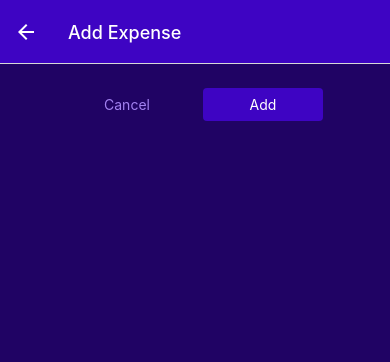
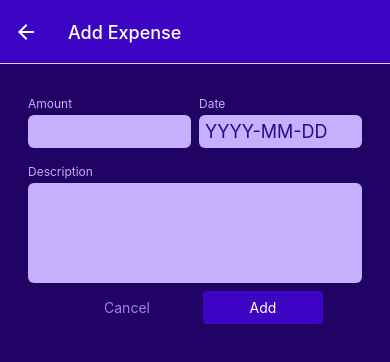
Before and after one commit to judejay/expenses-tracker, a React Native app: screen /ManageExpenses in a window 390 px wide. Shown: the top 362 px of the page. Built offline with nearby package versions, Linux system fonts and the light colour scheme.

Commit message:
what's your style

```diff
--- /dev/null
+++ b/components/ManageExpenses/Input.tsx
@@ -0,0 +1,55 @@
+import { StyleSheet, Text, TextInput, View, KeyboardTypeOptions, StyleProp, ViewStyle  } from 'react-native'
+import React from 'react'
+import { GlobalStyles } from '../../constants/styles'
+
+type InputProps = {
+    label: string,
+    type: KeyboardTypeOptions,
+    maxLength: number,
+    onChangeText: () => void,
+    placeholder?: string
+    multiline?: boolean
+    style?: StyleProp<ViewStyle>;}
+
+
+const Input = ({style, label, type, maxLength, onChangeText, placeholder, multiline}: InputProps) => {
+
+  return (
+    <View style={[styles.inputContainer, style]}>
+      <Text style={styles.label}>{label}</Text>
+      <TextInput
+        keyboardType={type}
+        maxLength={maxLength}
+        onChangeText={onChangeText}
+        placeholder={placeholder}
+        multiline={multiline}
+        style={[styles.input, multiline? styles.inputMultiline: null]}
+      />
+    </View>
+  )
+}
+
+export default Input
+
+const styles = StyleSheet.create({
+  inputContainer: {
+    marginHorizontal: 4,
+    marginVertical: 8,
+  },
+  input:{
+    backgroundColor: GlobalStyles.colors.primary100,
+    padding: 6,
+    borderRadius: 6,
+    fontSize: 18,
+    color: GlobalStyles.colors.primary700
+  },
+  label: {
+    fontSize: 12,
+    color: GlobalStyles.colors.primary100,
+    marginBottom: 4
+  },
+  inputMultiline: {
+    minHeight: 100,
+    textAlignVertical: 'top'
+  }
+})
--- /dev/null
+++ b/components/ManageExpenses/InputForm.tsx
@@ -0,0 +1,48 @@
+import { StyleSheet, Text, View } from 'react-native'
+import React from 'react'
+import Input from './Input'
+import { GlobalStyles } from '../../constants/styles'
+
+const InputForm = () => {
+    const amountChangedHandler = () => {}
+  return (
+    <View >
+        <View style={styles.inputsRow}>
+            <Input
+            style={styles.rowInput}
+            label='Amount'
+            type='decimal-pad'
+            maxLength={0}
+            onChangeText={amountChangedHandler}/>
+            <Input
+            style={styles.rowInput}
+            placeholder='YYYY-MM-DD'
+            label='Date' type='default'
+            maxLength={10}
+            onChangeText={function (): void {
+            throw new Error('Function not implemented.')
+            } } />
+        </View>
+        <Input
+         label='Description'
+         type={'default'}
+         multiline={true}
+         maxLength={0}
+         onChangeText={function (): void {
+              throw new Error('Function not implemented.')
+          } } />
+    </View>
+  )
+}
+
+export default InputForm
+
+const styles = StyleSheet.create({
+  inputsRow: {
+    flexDirection: 'row',
+    justifyContent: 'space-between'
+  },
+  rowInput: {
+    flex: 1
+  }
+})
--- a/screens/ManageExpenses.tsx
+++ b/screens/ManageExpenses.tsx
@@ -6,6 +6,7 @@ import IconButton from '../components/UI/IconButton'
 import { GlobalStyles } from '../constants/styles'
 import Button from '../components/UI/Button'
 import { ExpensesContext } from '../store/expenses-context'
+import InputForm from '../components/ManageExpenses/InputForm'
 
 type ManageExpensesProps = NativeStackScreenProps<RootStackParamList, 'ManageExpenses'>
 
@@ -56,6 +57,7 @@ const ManageExpenses = ({route, navigation}: ManageExpensesProps) => {
 
   return (
     <View style={styles.container}>
+      <InputForm />
       <View style={styles.buttonsContainer}>
         <Button style={styles.button} mode='flat' onPress={cancelHandler}>Cancel</Button>
         <Button style={styles.button} mode='' onPress={confirmHandler} >{isEditing? 'Update': 'Add'}</Button>
```
